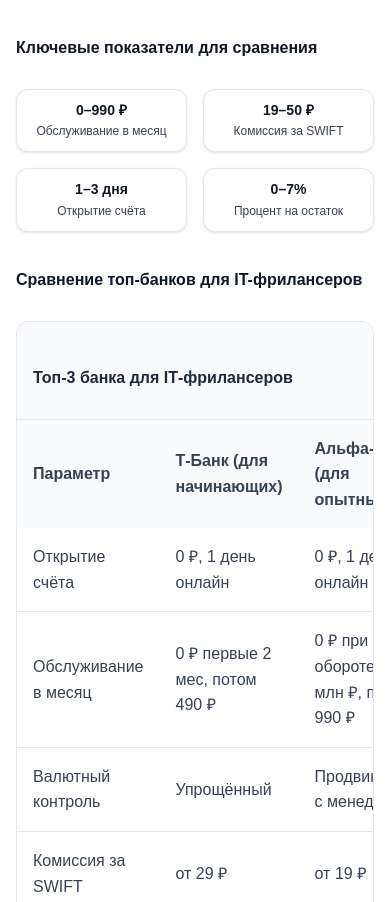
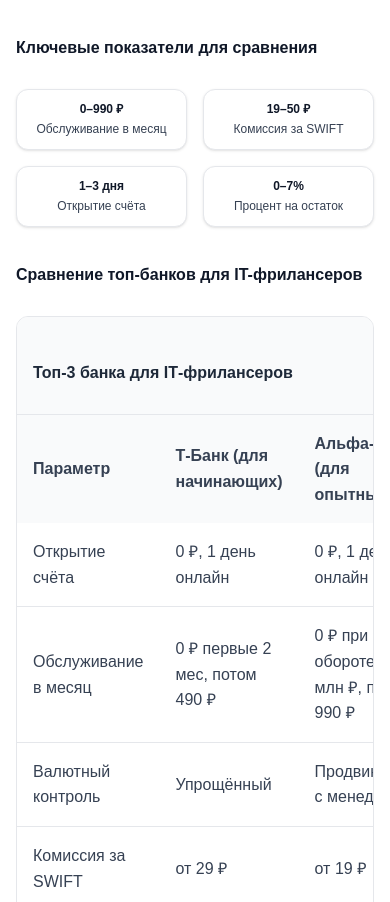
Before and after one commit to on1x-ai/rko-digital, an Astro site: page /blog/kak-vybrat-bank-dlya-it-frilansera in a window 390 px wide. Shown: the part 2635-3537 px from the top of the page. Built offline with nearby package versions, Linux system fonts and the light colour scheme; Astro itself is replaced by a stand-in of ours; no server answers; a web font is replaced by a local one.

Commit message:
Исправление карточек метрик на mobile
- Уменьшил размер шрифта у value на mobile (text-xs вместо text-sm)
- Добавил whitespace-nowrap для предотвращения переноса строк
- Длинные значения вроде 'SAFE/Convertible' и '0–6 месяцев' теперь влезают без переноса

```diff
--- a/src/components/blog/Stat.astro
+++ b/src/components/blog/Stat.astro
@@ -9,7 +9,7 @@ const { value, label, hint } = Astro.props;
 ---
 
 <div class="text-center p-3 sm:p-4 bg-white border border-gray-200 rounded-xl shadow-sm min-w-0 overflow-hidden">
-  <div class="text-sm sm:text-base md:text-lg lg:text-xl font-bold text-gray-900 mb-1 sm:mb-2 break-words leading-tight">{value}</div>
+  <div class="text-xs sm:text-sm md:text-lg lg:text-xl font-bold text-gray-900 mb-1 sm:mb-2 whitespace-nowrap leading-tight">{value}</div>
   <div class="text-gray-700 font-medium text-xs sm:text-sm md:text-base break-words">{label}</div>
   {hint && <div class="text-xs sm:text-sm text-gray-500 mt-1 sm:mt-2">{hint}</div>}
 </div>
```
